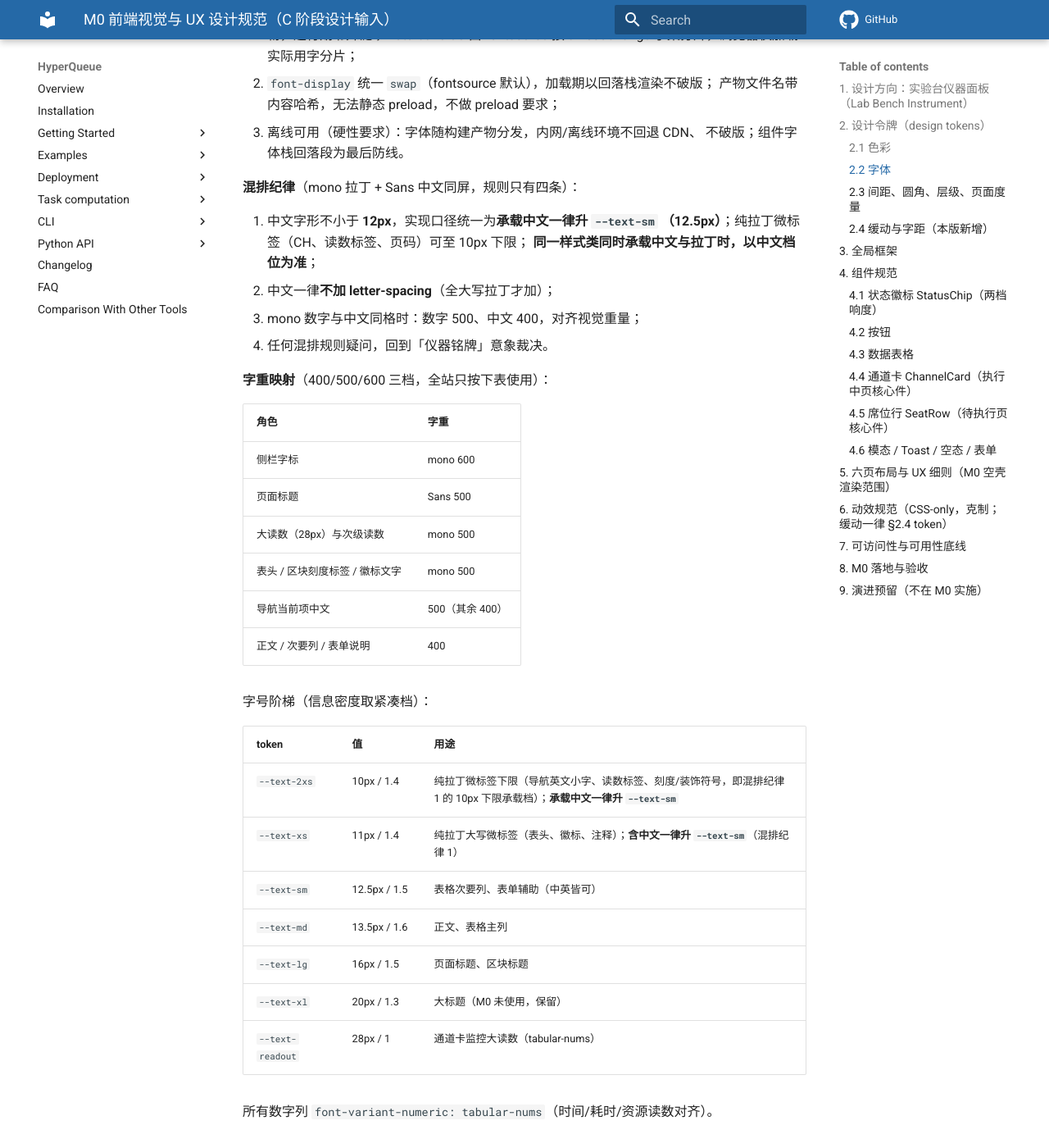
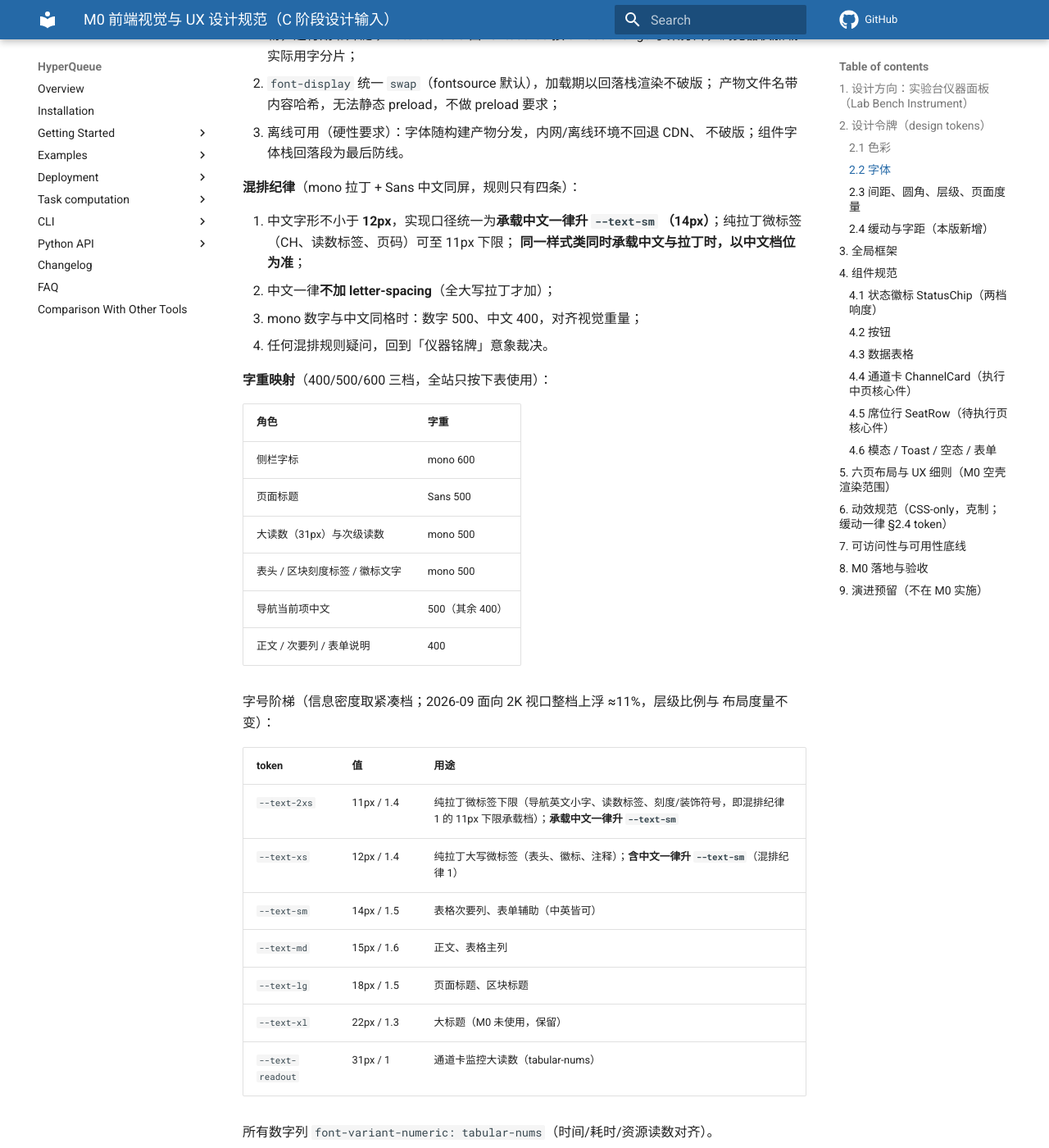
Before and after one commit to baizhancaiji/gauforge, an MkDocs documentation site: the page built from docs/plans/m0-frontend-design.md, in a window 1280 px wide and 1400 px high, scrolled down 4147 px. Shown: the whole window at 82% size. Built offline with MkDocs 1.6.1 and Material for MkDocs 9.7.7, drawn with Linux system fonts in a browser that asks for light colours; comment, search, counter and statistics services are not loaded; the version menu is left out; some of the changed text lies outside the part shown.

Commit message:
docs(plans): 设计文档同步字号上浮与执行中页槽位改版
- §2.2 字号阶梯与混排纪律数值同步整档上浮（--text-readout 31px 等）
- §4.4 补记并行上限读数与空闲虚线占位槽规范（替代 WINDOW n 与整页空态）
- §4.5/页表同步「WINDOW 一词已废除」；可视化样板同值更新与候选空态文案修正

````diff
--- a/docs/plans/assets/m0-ui-preview.html
+++ b/docs/plans/assets/m0-ui-preview.html
@@ -29,7 +29,7 @@
   --viz-1:#38d4c2; --viz-2:#6fc0b4; --viz-3:#9db2c5; --viz-4:#d9a03f; --viz-5:#71849a;
   --font-mono:"IBM Plex Mono","Noto Sans SC",ui-monospace,"SFMono-Regular",Menlo,Consolas,monospace;
   --font-sans:"IBM Plex Sans","Noto Sans SC",system-ui,"PingFang SC","Microsoft YaHei",sans-serif;
-  --text-2xs:10px; --text-xs:11px; --text-sm:12.5px; --text-md:13.5px; --text-lg:16px; --text-xl:20px; --text-readout:28px;
+  --text-2xs:11px; --text-xs:12px; --text-sm:14px; --text-md:15px; --text-lg:18px; --text-xl:22px; --text-readout:31px;
   --r-sm:3px; --r-md:6px; --r-lg:10px;
   --space-1:4px; --space-2:8px; --space-3:12px; --space-4:16px; --space-5:20px;
   --space-6:24px; --space-8:32px; --space-10:40px; --space-12:48px;
@@ -819,7 +819,7 @@
           <div class="sect stag">
             <h3>Empty · 空态</h3>
             <div class="rowdemo">
-              <div class="empty"><div class="glyph"></div><p>暂无在跑任务 · 窗口空闲</p></div>
+              <div class="empty"><div class="glyph"></div><p>暂无候选任务 · 导入 .gjf 文件后显示于此</p></div>
             </div>
           </div>
         </div>
--- a/docs/plans/m0-frontend-design.md
+++ b/docs/plans/m0-frontend-design.md
@@ -185,7 +185,7 @@
 **混排纪律**（mono 拉丁 + Sans 中文同屏，规则只有四条）：
 
 1. 中文字形不小于 **12px**，实现口径统一为**承载中文一律升 `--text-sm`
-   （12.5px）**；纯拉丁微标签（CH、读数标签、页码）可至 10px 下限；
+   （14px）**；纯拉丁微标签（CH、读数标签、页码）可至 11px 下限；
    **同一样式类同时承载中文与拉丁时，以中文档位为准**；
 2. 中文一律**不加 letter-spacing**（全大写拉丁才加）；
 3. mono 数字与中文同格时：数字 500、中文 400，对齐视觉重量；
@@ -197,22 +197,23 @@
 |---|---|
 | 侧栏字标 | mono 600 |
 | 页面标题 | Sans 500 |
-| 大读数（28px）与次级读数 | mono 500 |
+| 大读数（31px）与次级读数 | mono 500 |
 | 表头 / 区块刻度标签 / 徽标文字 | mono 500 |
 | 导航当前项中文 | 500（其余 400） |
 | 正文 / 次要列 / 表单说明 | 400 |
 
-字号阶梯（信息密度取紧凑档）：
+字号阶梯（信息密度取紧凑档；2026-09 面向 2K 视口整档上浮 ≈11%，层级比例与
+布局度量不变）：
 
 | token | 值 | 用途 |
 |---|---|---|
-| `--text-2xs` | 10px / 1.4 | 纯拉丁微标签下限（导航英文小字、读数标签、刻度/装饰符号，即混排纪律 1 的 10px 下限承载档）；**承载中文一律升 `--text-sm`** |
-| `--text-xs` | 11px / 1.4 | 纯拉丁大写微标签（表头、徽标、注释）；**含中文一律升 `--text-sm`**（混排纪律 1） |
-| `--text-sm` | 12.5px / 1.5 | 表格次要列、表单辅助（中英皆可） |
-| `--text-md` | 13.5px / 1.6 | 正文、表格主列 |
-| `--text-lg` | 16px / 1.5 | 页面标题、区块标题 |
-| `--text-xl` | 20px / 1.3 | 大标题（M0 未使用，保留） |
-| `--text-readout` | 28px / 1 | 通道卡监控大读数（tabular-nums） |
+| `--text-2xs` | 11px / 1.4 | 纯拉丁微标签下限（导航英文小字、读数标签、刻度/装饰符号，即混排纪律 1 的 11px 下限承载档）；**承载中文一律升 `--text-sm`** |
+| `--text-xs` | 12px / 1.4 | 纯拉丁大写微标签（表头、徽标、注释）；**含中文一律升 `--text-sm`**（混排纪律 1） |
+| `--text-sm` | 14px / 1.5 | 表格次要列、表单辅助（中英皆可） |
+| `--text-md` | 15px / 1.6 | 正文、表格主列 |
+| `--text-lg` | 18px / 1.5 | 页面标题、区块标题 |
+| `--text-xl` | 22px / 1.3 | 大标题（M0 未使用，保留） |
+| `--text-readout` | 31px / 1 | 通道卡监控大读数（tabular-nums） |
 
 所有数字列 `font-variant-numeric: tabular-nums`（时间/耗时/资源读数对齐）。
 
@@ -310,7 +311,7 @@
 
 ### 4.2 按钮
 
-高 32px、mono 12.5px、`--r-md` 圆角、留白左右 16px。
+高 32px、mono 14px、`--r-md` 圆角、留白左右 16px。
 
 | 类 | 样式 | 用途 |
 |---|---|---|
@@ -359,6 +360,13 @@
 ```
 
 - 卡网格 `repeat(auto-fill, minmax(340px, 1fr))`，间距 `--gap-card`；
+- **并行上限读数与空闲占位槽**（2026-09-25 改版补记，替代原 `WINDOW n`
+  读数与整页空态——英文代号随设置值变、有歧义，且与「在跑/可用」重复）：
+  页首读数 `并行上限 n`（运行级设置 parallel_window）+ `在跑 x / 可用 y`；
+  网格按上限渲染等量槽位，在跑卡按执行 id 序占槽，空槽为虚线占位框
+  （`--border-strong` dashed）：居中槽位号（`--text-lg` mono faint）、
+  其下 72px 水平横线、再下注「空闲」（`--text-sm` faint），`min-height`
+  220px 与卡面等高；上限调小挤出后剩余在跑可超上限，卡全展示、不裁剪；
 - 卡头：`CH <执行id 右对齐三位>` mono（`--ls-wide`）+ 状态徽标（响亮档）；
 - 读数区：CPU%/MEM 用 `--text-readout` 大号 mono 500（跳变即更新，仪器语义，
   不做数字滚动动画），OPT STEP/SCF 为次级读数（16px mono）；
@@ -382,7 +390,7 @@
   任务文件名或队列名+成员概览，右端状态/动作；
 - **并行窗口边界可视化**：被窗口触及的席位整条加左侧 2px 磷光条 + `在途`
   标记，其后席位为等待区——用户一眼看出「执行序列推进到哪」（`WINDOW`
-  一词保留给「执行中」页的并行槽位读数语义，本页不复用）；
+  一词已废除：执行中页 2026-09-25 起改用「并行上限」读数，本页不复用）；
 - 容量仪表在页首：`OCCUPIED 2/3` 分段 LED 条（3 段，占用段磷光青）。
 
 ### 4.6 模态 / Toast / 空态 / 表单
@@ -405,7 +413,7 @@
   一律「状态 + 下一步动作」双段式。
 - **表单控件**：输入框 `--bg-inset` 底 + `--border-hair` 描边，焦点转双环
   （§4.2 同款：内 `--border-strong` + 外 `--accent`）；disabled 保形 40% 不
-  透明；label 12.5px + 辅助说明 12.5px faint（原 11px 与混排纪律 1 冲突，
+  透明；label 14px + 辅助说明 14px faint（原 11px 与混排纪律 1 冲突，
   随 K1 口径统一升至 `--text-sm`；整句提示文字用 secondary）；
   select/checkbox/toggle 规格随 M2 补充（§9，2026-09-25 二审移项），沿用输入框同款描边体系；设置项生效
   语义用**中性**微型徽标（`即时`/`即时且追溯`/`新任务生效`/`重启生效`，plain
@@ -422,7 +430,7 @@
 | 01 候选任务 | 表格型（双栏） | 左列自适应（1fr）列表（id/文件名/title/来源徽标——失败退回附琥珀归因注记 `failure_note`），右侧 380px 粘性预览卡，`--gap-card` 间距：TITLE/LINK0/ROUTE/CHARGE·MULT/MOLECULE 读数/**ADDITIONAL SECTIONS**（附加输入节有序列表，无则空态；m0-plan §2.2）分块 mono 展示 + 原子数与分子式（Hill 记法元素统计，如 `H2O1`/`C6H6O1`，计数 1 显式）读数；Link0 缺失项琥珀注记（M1 提交警告的伏笔） | 全字段 + 预览卡切换 |
 | 02 队列 | 表格型 | 队列列表（id mono/名称/成员数徽标/状态/回退标记 `已回退 ×2` 琥珀安静档）；行可展开成员概览（任务 id/文件名/分子式/状态徽标）与失败归因 | 列表 + 展开态 |
 | 03 待执行 | 席位型 | §4.5；席位展开队列成员子表 | 容量仪表 + 席位 + 窗口边界 |
-| 04 执行中 | 通道卡型 | §4.4 通道卡网格；无在跑时显示空态 + `WINDOW n` 读数 | mock SSE 驱动读数跳变 |
+| 04 执行中 | 通道卡型 | §4.4 通道卡网格；按并行上限渲染空闲虚线占位槽（`并行上限 n` 读数） | mock SSE 驱动读数跳变 |
 | 05 历史 | 表格型 | 全宽表格（id/任务/状态徽标/归因/提交→结束/耗时/资源/队列归属，受 `--content-max` 约束）；顶部仅状态筛选——**归档条目不列于此**（归档页为 M1 增设的独立路由，roadmap §2.1「归档为独立页面」、m0-plan 决策点 10）；行点击 → 详情抽屉：全字段（含 `input_hash`/`monitor_summary`/`chk_snapshot`/`result_ref`）+ 动作（输入查看、输出预览/导出、归档、failed/skipped 重新排队/退回候选——M1 语义 M0 mock） | 表格 + 徽标全态 + 详情抽屉 |
 | 06 设置 | 表单型 | 限宽 880px：启动级只读区（锁定图标 + 值 mono）在上，运行级分组表单在下，每项带中性生效语义徽标；保存按钮 + `重启生效` 项的琥珀提示条 | 分组 + 可交互控件（写 mock） |
 
````
